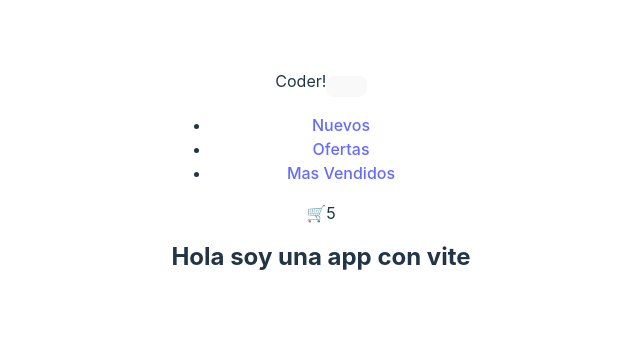
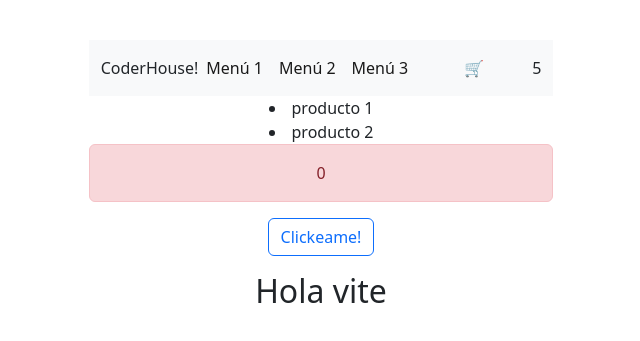
Before and after one commit to Zyurat/coderhreact, a React (Vite) app: page / in a window 1280 px wide. Shown: the part 221-562 px from the top of the page, without its empty margins (319-959 px from the left). Built offline with nearby package versions, Linux system fonts and the light colour scheme.

Commit message:
Organizado archivos dentro de carpetas. ItemDetail

```diff
--- a/package.json
+++ b/package.json
@@ -1,5 +1,5 @@
 {
-  "name": "reactjs1",
+  "name": "reactjs-vite",
   "private": true,
   "version": "0.0.0",
   "type": "module",
@@ -9,6 +9,7 @@
     "preview": "vite preview"
   },
   "dependencies": {
+    "bootstrap": "^5.2.3",
     "react": "^18.2.0",
     "react-dom": "^18.2.0"
   },
--- a/src/App.jsx
+++ b/src/App.jsx
@@ -1,13 +1,17 @@
-import reactLogo from './assets/react.svg';
 import './App.css';
 import Navbar from './components/Navbar';
 import ItemListContainer from './components/ItemListContainer';
 
+
 function App() {
   return (
     <div>
-      <Navbar />
-      <ItemListContainer greeting="Hola soy una app con vite" />
+      <Navbar
+      titulo={'CoderHouse!'}
+      menu1={'Menú 1'}
+      menu2={'Menú 2'}
+      menu3={'Menú 3'}/>
+      <ItemListContainer greeting="Hola vite" />
     </div>
   );
 }
--- a/src/components/CartWidget.jsx
+++ b/src/components/CartWidget.jsx
@@ -1,3 +1,4 @@
+import "./CartWidget.module.css"
 import React from 'react';
 
 const CartWidget = () => {
--- a/src/components/CartWidget.module.css
+++ b/src/components/CartWidget.module.css
@@ -1,3 +1,3 @@
-lala {
+.p-5 {
     color: blue;
   }
--- a/src/components/ItemListContainer.jsx
+++ b/src/components/ItemListContainer.jsx
@@ -1,12 +1,32 @@
-import React from 'react';
+import React, { useState } from "react";
+import { useEffect } from "react";
+import { gFetch } from "./helper/gFetch";
+//* .then
 
 const ItemListContainer = ({ greeting }) => {
-  //recibimos la prop y la mostramos
+  const [products, setProduct] = useState ([])
+  const [loading, setLoading] = useState (true)
+  useEffect(()=>{
+    gFetch()
+    .then(respuesta => setProduct(respuesta))
+    .catch(rechazado => console.log(rechazado))
+    .finally(()=> setLoading(false))
+  }, [])
+
+  const [count, cambiarValorCount] = useState (0)
+  const handleContador = () => {
+    cambiarValorCount(count+1)
+  }
   return (
-    <div>
-      <h2>{greeting}</h2>
-    </div>
+      <div>
+        {loading ? <h1>Cargando</h1> :
+        products.map(product=><li key={product.id}>{product.name}</li>)}
+        <p className="alert alert-danger">{count}</p>
+        <p className='btn btn-outline-primary' onClick={handleContador}>Clickeame!</p>
+        <h2>{greeting}</h2>
+      </div>
   );
-};
+;
+}
 
 export default ItemListContainer;
--- a/src/components/Navbar.jsx
+++ b/src/components/Navbar.jsx
@@ -1,11 +1,11 @@
 import React from 'react';
 import CartWidget from './CartWidget';
-const Navbar = () => {
+function Navbar({titulo='titulo por defecto', menu1='menu por defecto', menu2='menu2 por defecto', menu3='menu3 por defecto'}) {
   //dentro del navbar llamamos el componente cartWidget que devuelve un icono de un carrito
   return (
     <nav className="navbar navbar-expand-lg bg-light">
       <div className="container-fluid">
-        Coder!
+      {titulo}
         <button
           className="navbar-toggler"
           type="button"
@@ -22,19 +22,19 @@ const Navbar = () => {
             <li className="nav-item">
               {' '}
               <a className="nav-link active" aria-current="page" href="#">
-                Nuevos
+                {menu1}
               </a>
             </li>
             <li className="nav-item">
               {' '}
               <a className="nav-link active" aria-current="page" href="#">
-                Ofertas
+                {menu2}
               </a>
             </li>
             <li className="nav-item">
               {' '}
               <a className="nav-link active" aria-current="page" href="#">
-                Mas Vendidos
+                {menu3}
               </a>
             </li>
           </ul>
--- /dev/null
+++ b/src/components/helper/gFetch.jsx
@@ -0,0 +1,30 @@
+let arrayItems = [
+  {
+    id: "1",
+    name: "producto 1",
+    category: "cascos",
+    stock: "100",
+    price: "200",
+    picture: "https://google.com",
+  },
+  {
+    id: "2",
+    name: "producto 2",
+    category: "cascos",
+    stock: "100",
+    price: "200",
+    picture: "https://google.com",
+  },
+];
+export const gFetch = (nro) => {
+  return new Promise ( (resolve, reject)=>{
+    const condition=true
+    if (condition) {
+      setTimeout(()=>{
+        resolve(arrayItems)
+      }, 3000)
+    } else {
+      reject ('sos trolvs')
+    }
+  })
+}
--- a/src/index.css
+++ b/src/index.css
@@ -12,7 +12,7 @@
   text-rendering: optimizeLegibility;
   -webkit-font-smoothing: antialiased;
   -moz-osx-font-smoothing: grayscale;
-  -webkit-text-size-adjust: 100%;
+  -webkit-text-scdize-adjust: 100%;
 }
 
 a {
--- a/src/main.jsx
+++ b/src/main.jsx
@@ -2,6 +2,8 @@ import React from 'react';
 import ReactDOM from 'react-dom/client';
 import App from './App';
 import './index.css';
+import 'bootstrap/dist/css/bootstrap.css';
+import 'bootstrap/dist/js/bootstrap.bundle.min.js';
 
 
 ReactDOM.createRoot(document.getElementById('root')).render(
```
Also changed, not shown: src/components/ClickCounter/ClickCounter.jsx (added, +22 -0 lines), src/index.html (deleted, +0 -13 lines), 1 other file (tests, documents, lock files or other folders).
